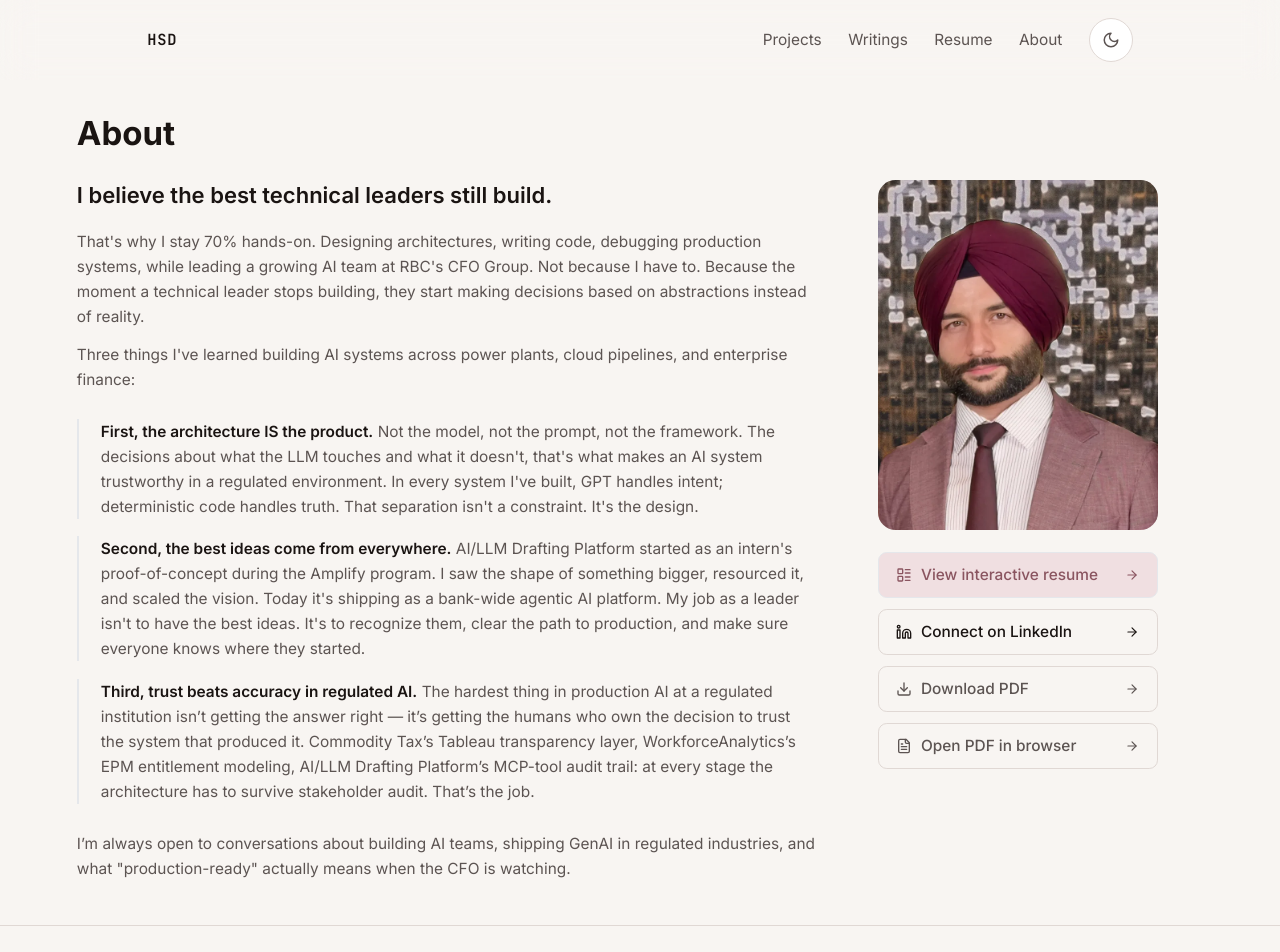
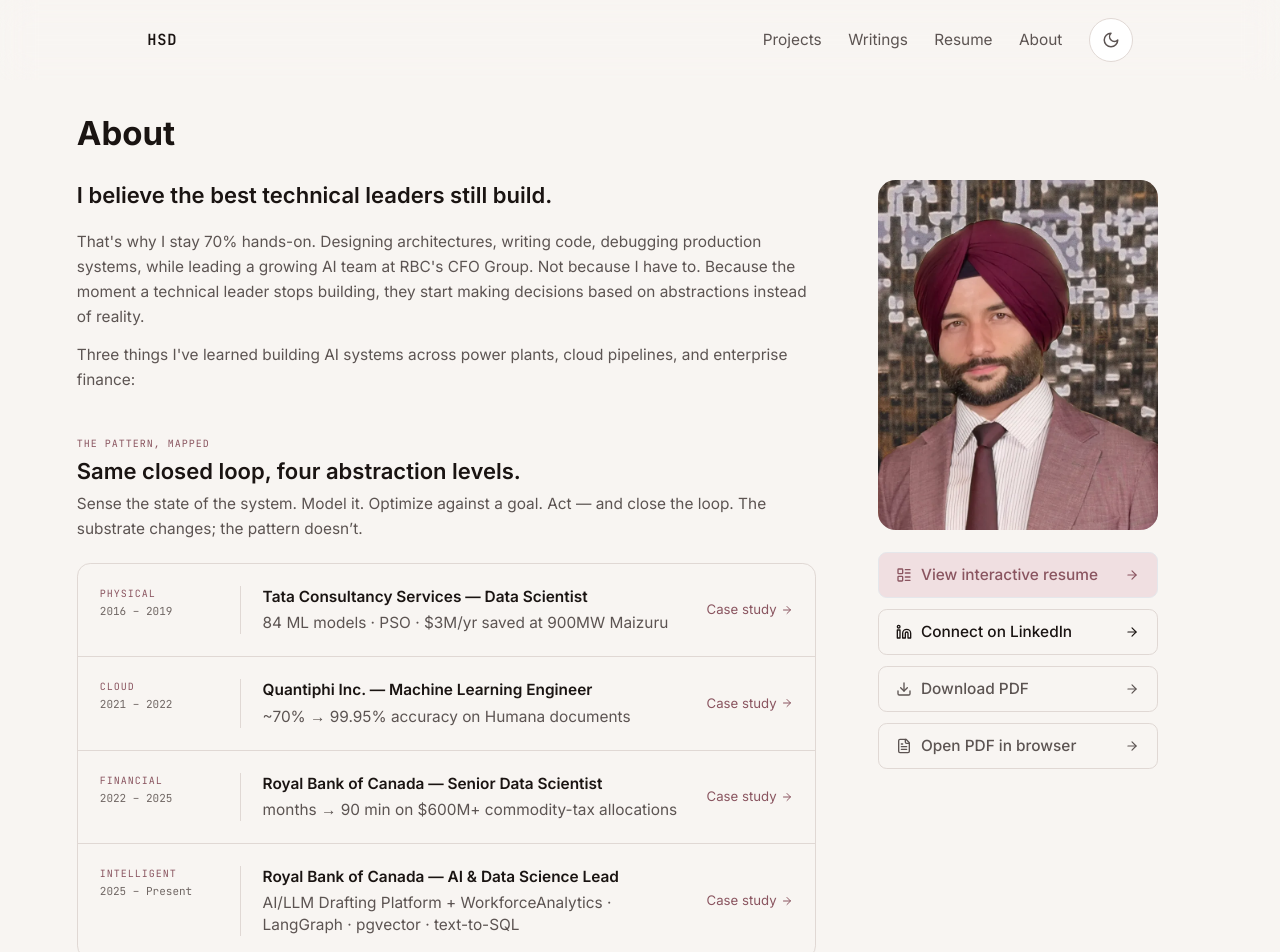
Before and after one commit to rogerthatroach/rogerthatroach.github.io, a Next.js app: page /about in a window 1280 px wide. Shown: the top 952 px of the page. Built offline with nearby package versions, Linux system fonts and the light colour scheme.

Commit message:
feat(content): /about thesis mapping + AI/LLM Drafting Platform polish (P1-6 + P1-9 + P2-10)

```diff
--- a/components/AboutSection.tsx
+++ b/components/AboutSection.tsx
@@ -6,6 +6,7 @@ import { motion, useInView } from 'framer-motion';
 import { Linkedin, ArrowRight, Download, FileText, LayoutList } from 'lucide-react';
 import { ABOUT } from '@/data/about';
 import { HERO } from '@/data/hero';
+import ThesisMapping from './ThesisMapping';
 
 export default function AboutSection() {
   const ref = useRef<HTMLElement>(null);
@@ -51,6 +52,11 @@ export default function AboutSection() {
                 </motion.p>
               ))}
             </div>
+
+            {/* Thesis mapping — the four abstraction levels made explicit.
+                Each row links to the anchor case study. Director-audience
+                wants to see the pattern before the principles. */}
+            <ThesisMapping />
 
             {/* Three beliefs — render immediately. The first belief paragraph
                 is the mobile LCP target (portrait is below-the-fold on narrow
--- /dev/null
+++ b/components/ThesisMapping.tsx
@@ -0,0 +1,123 @@
+import Link from 'next/link';
+import { ArrowRight } from 'lucide-react';
+import { TIMELINE, type TimelineNode } from '@/data/timeline';
+import { cn } from '@/lib/utils';
+
+/**
+ * Four-abstraction-level thesis mapping for /about.
+ *
+ * Renders the sense → model → optimize → act pattern at ascending
+ * abstraction levels (Physical → Cloud → Financial → Intelligent), each
+ * row anchored to the role where that level was shipped. The audit's
+ * P1-6 brief: "Thesis visible on /about without scrolling on desktop.
+ * Each row links to a case study or blog post."
+ *
+ * Reads role data from data/timeline.ts so period / logo / link stay
+ * canonical. Level labels are a presentation layer — the audit framing
+ * (Physical / Cloud / Financial / Intelligent) is clearer for a
+ * director-audience than the role-era strings (Foundation / Cloud ML /
+ * Enterprise Analytics / Intelligent Systems) used elsewhere.
+ */
+
+interface LevelMap {
+  level: string;
+  id: TimelineNode['id'];
+  highlight: string;
+  href?: string;
+}
+
+const LEVELS: LevelMap[] = [
+  {
+    level: 'Physical',
+    id: 'tcs',
+    highlight: '84 ML models · PSO · $3M/yr saved at 900MW Maizuru',
+    href: '/projects/combustion-tuning',
+  },
+  {
+    level: 'Cloud',
+    id: 'quantiphi',
+    highlight: '~70% → 99.95% accuracy on Humana documents',
+    href: '/projects/document-intelligence',
+  },
+  {
+    level: 'Financial',
+    id: 'rbc-senior',
+    highlight: 'months → 90 min on $600M+ commodity-tax allocations',
+    href: '/projects/commodity-tax',
+  },
+  {
+    level: 'Intelligent',
+    id: 'rbc-lead',
+    highlight: 'AI/LLM Drafting Platform + WorkforceAnalytics · LangGraph · pgvector · text-to-SQL',
+    href: '/projects/funding-request-drafting',
+  },
+];
+
+export default function ThesisMapping() {
+  return (
+    <section aria-labelledby="thesis-heading" className="my-10">
+      <div className="mb-5">
+        <p className="font-mono text-[10px] uppercase tracking-widest text-accent">
+          The pattern, mapped
+        </p>
+        <h3
+          id="thesis-heading"
+          className="mt-1 text-lg font-semibold text-text-primary sm:text-xl"
+        >
+          Same closed loop, four abstraction levels.
+        </h3>
+        <p className="mt-1 max-w-2xl text-sm leading-relaxed text-text-secondary">
+          Sense the state of the system. Model it. Optimize against a goal.
+          Act — and close the loop. The substrate changes; the pattern
+          doesn&rsquo;t.
+        </p>
+      </div>
+
+      <ol className="divide-y divide-border-subtle overflow-hidden rounded-xl border border-border-subtle bg-surface/30">
+        {LEVELS.map(({ level, id, highlight, href }) => {
+          const node = TIMELINE.find((n) => n.id === id);
+          if (!node) return null;
+          const RowContent = (
+            <div
+              className={cn(
+                'grid grid-cols-[auto_1fr] gap-3 p-4 sm:grid-cols-[8rem_1fr_auto] sm:gap-5 sm:p-5',
+                href && 'group transition-colors hover:bg-surface-hover'
+              )}
+            >
+              <div className="sm:border-r sm:border-border-subtle sm:pr-5">
+                <p className="font-mono text-[10px] uppercase tracking-widest text-accent">
+                  {level}
+                </p>
+                <p className="mt-0.5 font-mono text-[11px] text-text-tertiary">
+                  {node.period}
+                </p>
+              </div>
+
+              <div className="min-w-0">
+                <p className="text-sm font-semibold text-text-primary">
+                  {node.org} — {node.role.replace(/ — .*$/, '')}
+                </p>
+                <p className="mt-1 text-xs leading-relaxed text-text-secondary sm:text-sm">
+                  {highlight}
+                </p>
+              </div>
+
+              {href && (
+                <div className="col-start-2 row-start-2 mt-1 inline-flex items-center gap-1 text-xs text-accent transition-transform sm:col-auto sm:row-auto sm:mt-0 sm:self-center sm:group-hover:translate-x-0.5">
+                  Case study
+                  <ArrowRight size={12} aria-hidden="true" />
+                </div>
+              )}
+            </div>
+          );
+
+          return (
+            <li key={id}>
+              {href ? <Link href={href}>{RowContent}</Link> : RowContent}
+            </li>
+          );
+        })}
+      </ol>
+    </section>
+  );
+}
```
Also changed, not shown: data/posts/funding-request-drafting-platform-building.mdx (+25 -4 lines).
